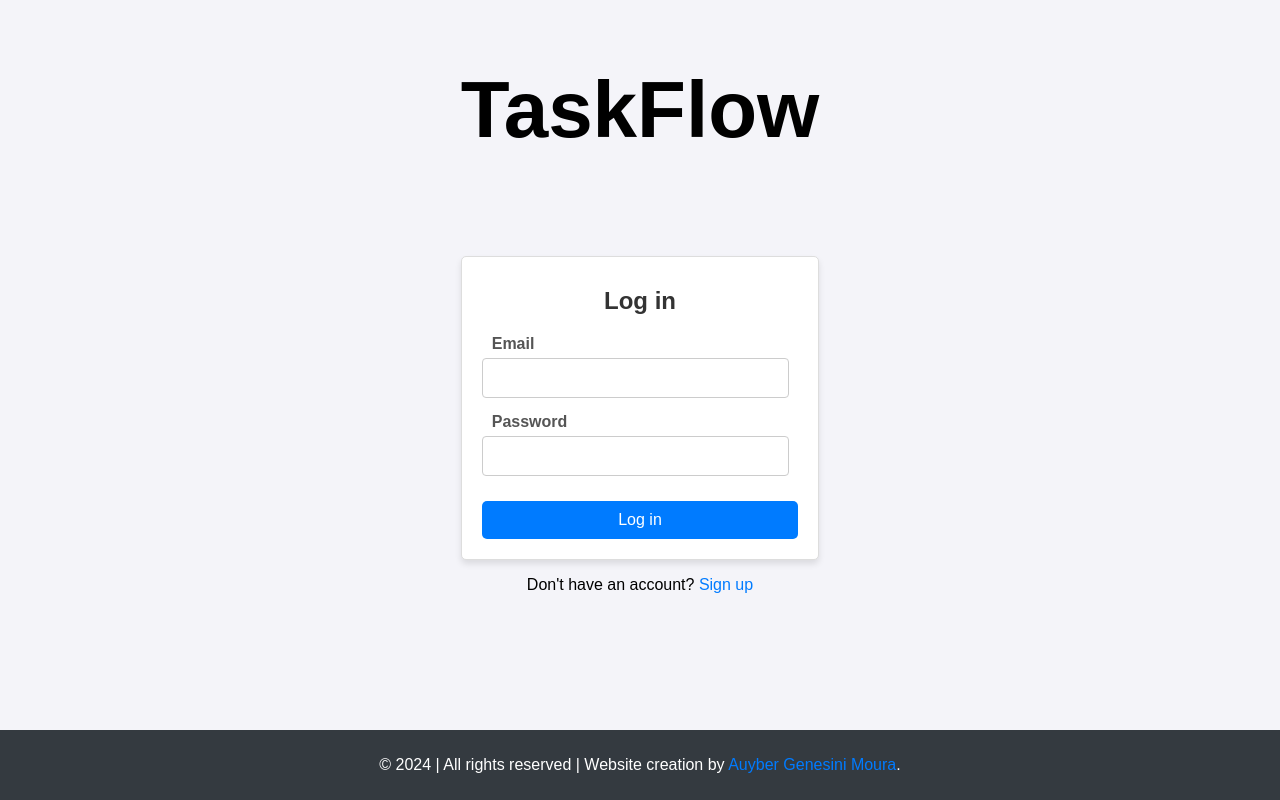
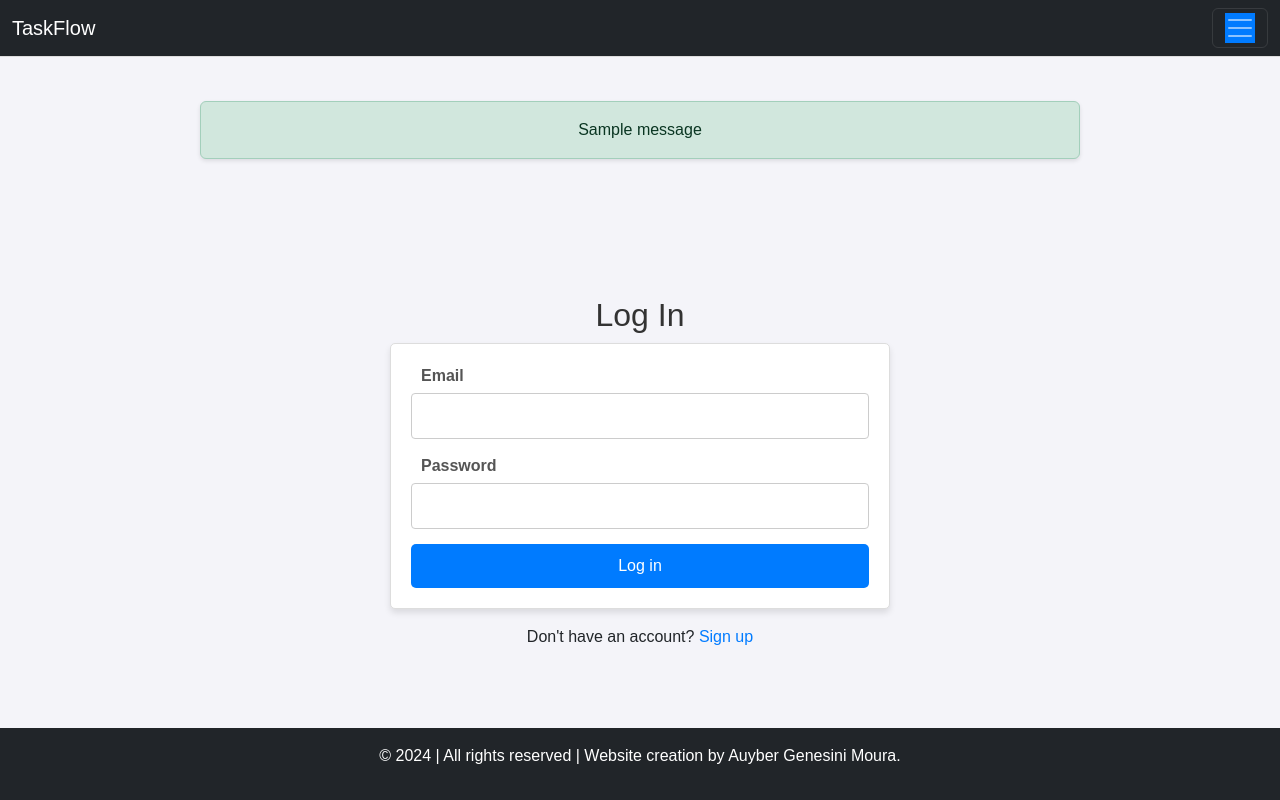
Before and after one commit to auyber/TaskFlow, a Flask app: page / in a window 1280 px wide. Run offline with Flask 3, Linux system fonts and the light colour scheme; tables that the repository leaves empty hold one stand-in row (values such as "Sample post"); one stand-in notice (Sample message) is shown.

Commit message:
feat: update html

```diff
--- a/app/static/css/styles.css
+++ b/app/static/css/styles.css
@@ -169,7 +169,7 @@
 .login-register-form input[type="password"],
 .login-register-form input[type="email"],
 .login-register-form textarea {
-    width: 90%;
+    width: 100%;
     padding: 10px;
     margin-bottom: 15px;
     border: 1px solid #ccc;
--- a/app/templates/base.html
+++ b/app/templates/base.html
@@ -37,6 +37,19 @@
         </div>
     </nav>
 
+    <!-- Exibição de mensagens de flash -->
+    <div class="container mt-4">
+        {% with messages = get_flashed_messages(with_categories=true) %}
+            {% if messages %}
+                <ul class="list-unstyled">
+                    {% for category, message in messages %}
+                        <li class="alert alert-{{ category }} text-center">{{ message }}</li>
+                    {% endfor %}
+                </ul>
+            {% endif %}
+        {% endwith %}
+    </div>
+
     <!-- Main content -->
     <div class="container mt-5 flex-grow-1">
         {% block content %}{% endblock %}
--- a/app/templates/login.html
+++ b/app/templates/login.html
@@ -1,16 +1,10 @@
-<!DOCTYPE html>
-<html lang="en">
-<head>
-    <meta charset="UTF-8">
-    <meta name="viewport" content="width=device-width, initial-scale=1.0">
-    <title>Login - TaskFlow</title>
-    <link rel="stylesheet" href="{{ url_for('static', filename='css/styles.css') }}">
-</head>
-<body>
-    <div class="container">
-        <h1 class="page-title">TaskFlow</h1>
+{% extends 'base.html' %}
+
+{% block title %}Login - TaskFlow{% endblock %}
+
+{% block content %}
+    <h2 class="text-center">Log In</h2>
     <form class="login-register-form" method="POST">
-            <h2 class="text-center">Log in</h2>
         {{ form.hidden_tag() }}
         <div class="form-group">
             {{ form.email.label }}
@@ -21,15 +15,11 @@
             {{ form.password(class="form-control") }}
         </div>
         <div class="form-group text-center">
-                <button type="submit">Log in</button>
+            <button type="submit" class="btn btn-primary">Log in</button>
         </div>
     </form>
-        <div class="text-center">
+
+    <div class="text-center mt-3">
         <p>Don't have an account? <a href="{{ url_for('register') }}">Sign up</a></p>
     </div>
-    </div>
-    <footer class="bg-dark text-white text-center mt-auto py-3">
-        <p>© 2024 | All rights reserved | Website creation by <a href="https://github.com/auyber" target="_blank" class="text-white">Auyber Genesini Moura</a>.</p>
-    </footer>
-</body>
-</html>
+{% endblock %}
```
Also changed, not shown: app/templates/register.html (+10 -21 lines), instance/site.db. Lines whose indentation alone changed are shown as unchanged.
